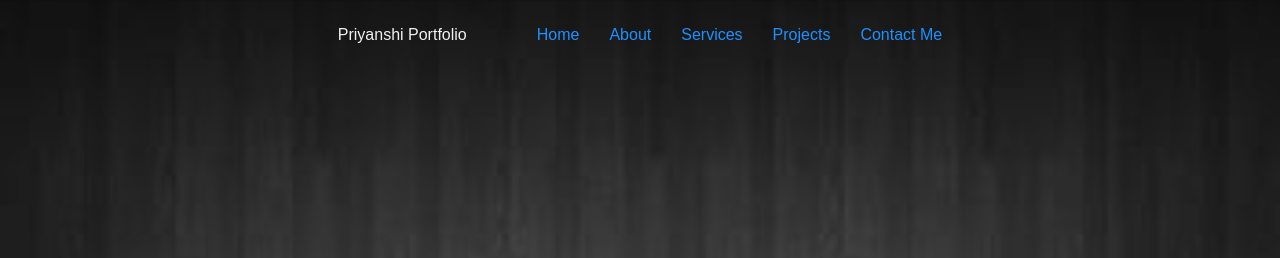
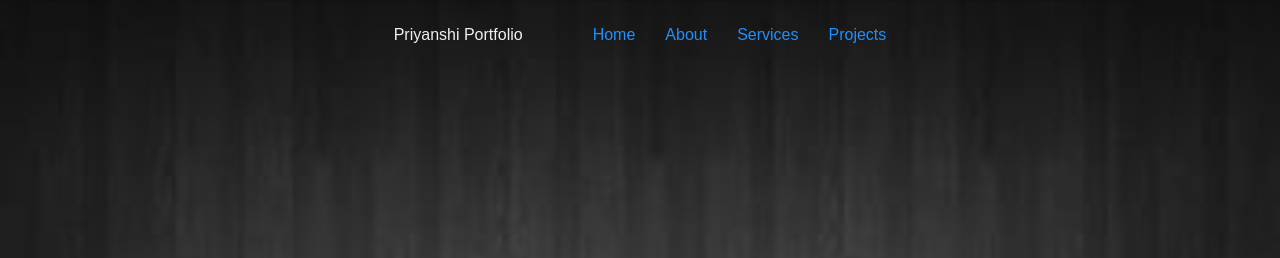
Before and after one commit to priyanshi18nayak/Portfolio, a plain HTML site: page index.html in a window 1280 px wide. Shown: the top 258 px of the page. Drawn offline with Linux system fonts and the light colour scheme.

Commit message:
Update index.html

```diff
--- a/index.html
+++ b/index.html
@@ -16,7 +16,7 @@
               <li><a href="/">About</a></li>
               <li><a href="/">Services</a></li>
               <li><a href="/">Projects</a></li>
-              <li><a href="/">Contact Me</a></li>
+
           </ul>
         </nav>
         <div class="primary-info-container">
```
